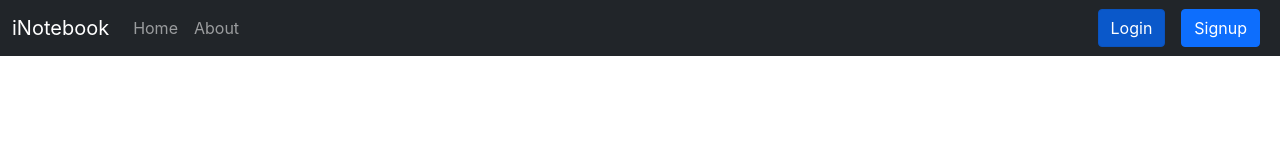
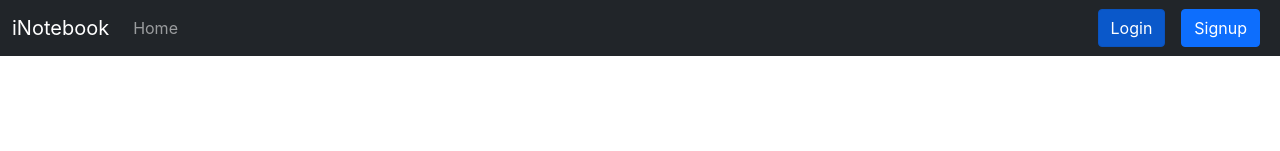
Before and after one commit to ErMapsh/inotebook, a React (Create React App) app: page /login in a window 1280 px wide. Shown: the top 151 px of the page. Built offline with nearby package versions, Linux system fonts and the light colour scheme.

Commit message:
revisiting inotebook

```diff
--- a/src/App.js
+++ b/src/App.js
@@ -3,7 +3,7 @@ import { BrowserRouter as Router, Routes, Route } from "react-router-dom";
 import Navbar from "./components/Navbar";
 import Alert from "./components/Alert";
 import Home from "./components/Home";
-import About from "./components/About";
+// import About from "./components/About";
 import NoteState from "./context/notes/NoteState";
 import Login from "./components/Login";
 import Signup from "./components/Signup";
@@ -18,7 +18,7 @@ export default function App() {
           <div className="container my-5">
             <Routes>
               <Route exact path="/" element={<Home />} />
-              <Route exact path="/about" element={<About />} />
+              {/* <Route exact path="/about" element={<About />} /> */}
               <Route exact path="/login" element={<Login/>} />
               <Route exact path="/signup" element={<Signup/>} />
             </Routes>
--- a/src/components/Navbar.js
+++ b/src/components/Navbar.js
@@ -27,9 +27,9 @@ export default function Navbar(props) {
                             <li className="nav-item">
                                 <Link className={`nav-link ${location.pathname === "/" ? "active" : ""}`} aria-current="page" to="/">Home</Link>
                             </li>
-                            <li className="nav-item">
+                            {/* <li className="nav-item">
                                 <Link className={`nav-link ${location.pathname === "/about" ? "active" : ""}`} to="/about">About</Link>
-                            </li>
+                            </li> */}
                         </ul>
                     </div>
 
```
Also changed, not shown: 1 other file (tests, documents, lock files or other folders).
